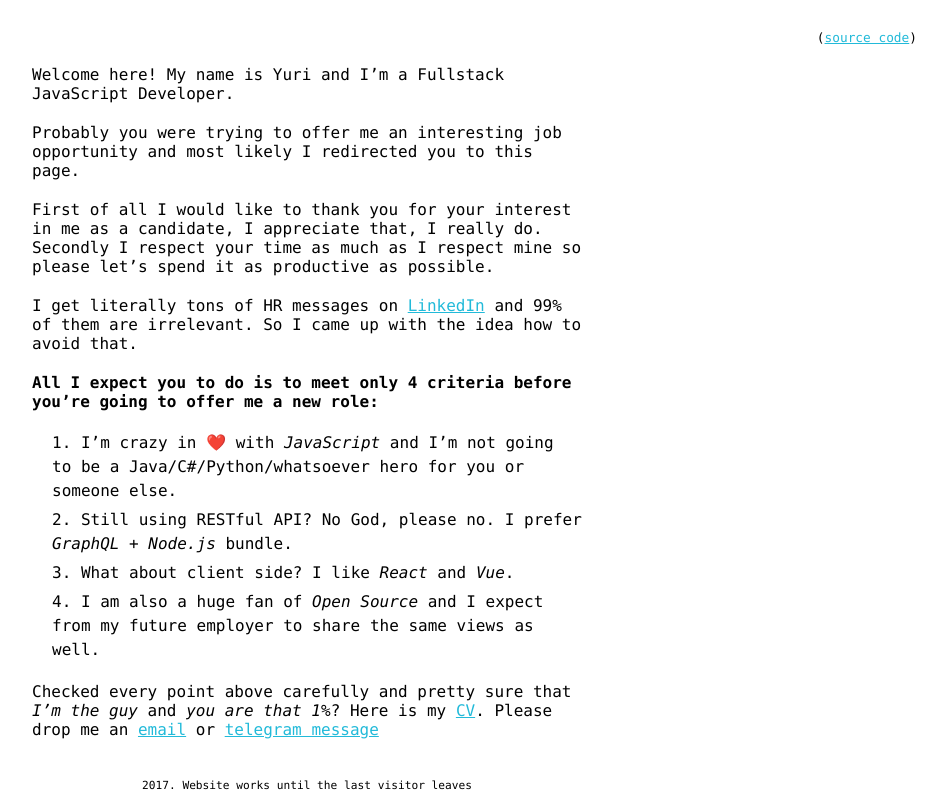
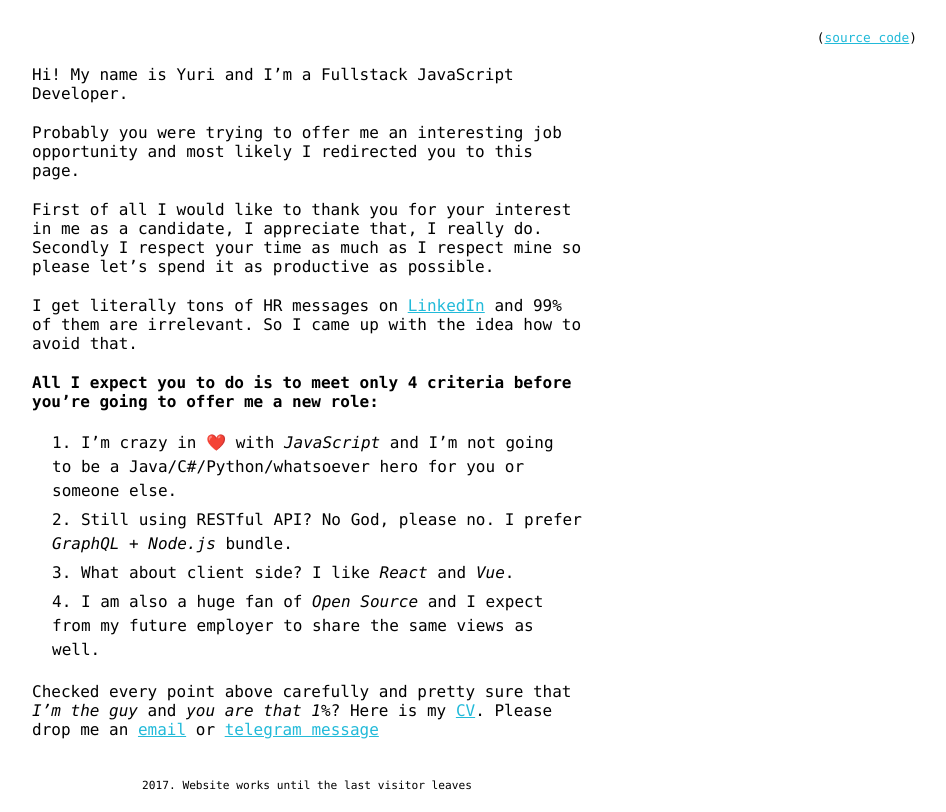
Before and after one commit to yakovlevyuri/website, a Next.js app: page /lets-play-a-game in a window 1280 px wide. Shown: the whole page, without its empty margins (333-1279 px from the left). Built offline with nearby package versions, Linux system fonts and the light colour scheme.

Commit message:
Update meta tags

```diff
--- a/package.json
+++ b/package.json
@@ -18,14 +18,14 @@
   },
   "devDependencies": {
     "babel-eslint": "^8.2.6",
-    "eslint": "^5.1.0",
+    "eslint": "^5.2.0",
     "eslint-config-prettier": "^2.9.0",
     "eslint-plugin-flowtype": "^2.50.0",
     "eslint-plugin-prettier": "^2.6.2",
     "eslint-plugin-react": "^7.10.0",
     "flow-bin": "^0.77.0",
-    "now": "^11.2.9",
-    "prettier": "^1.13.7"
+    "now": "^11.3.3",
+    "prettier": "^1.14.0"
   },
   "scripts": {
     "dev": "next",
--- a/pages/_app.js
+++ b/pages/_app.js
@@ -34,14 +34,14 @@ class Layout extends React.Component<LayoutProps> {
     return (
       <React.Fragment>
         <Meta
-          title="Yuri Yakovlev - Full Stack JavaScript Developer"
+          title="Hi, my name is Yuri and I'm a Full Stack JavaScript Developer"
           description="Yuri is a JavaScript anarchist. He doesn't move tickets in Jira
             and make mistakes in Pull Requests on purpose just to test colleagues."
           keywords="Personal website, Javascript, React.js, Redux, Apollo Client, GraphQL, Node.js"
-          ogTitle="Yuri Yakovlev - Full Stack JavaScript Developer"
+          ogTitle="Hi, my name is Yuri and I'm a Full Stack JavaScript Developer"
           ogType="website"
-          ogUrl="https://yakovlevyuri.com/"
-          ogImage="https://yakovlevyuri.com/static/images/meta.jpg"
+          ogUrl="https://mynameisyuri.com/"
+          ogImage="https://mynameisyuri.com/static/images/meta.jpg"
           ogDescription="Yuri is a JavaScript anarchist. He doesn't move tickets in Jira
             and make mistakes in Pull Requests on purpose just to test colleagues."
           viewport="width=device-width, initial-scale=1, shrink-to-fit=no"
--- a/src/components/Header.js
+++ b/src/components/Header.js
@@ -16,7 +16,8 @@ const Header = () => (
           label="source code"
           newWindow
           onClick={() => logEvent('Link', 'Clicked', 'Source code on Github')}
-        />)
+        />
+        )
       </p>
     </div>
 
--- a/src/components/hrGame/HrGame.js
+++ b/src/components/hrGame/HrGame.js
@@ -10,10 +10,7 @@ class HrGame extends Component<{}> {
   render() {
     return (
       <div>
-        <p>
-          Welcome here! My name is Yuri and I’m a Fullstack JavaScript
-          Developer.
-        </p>
+        <p>Hi! My name is Yuri and I’m a Fullstack JavaScript Developer.</p>
         <p>
           Probably you were trying to offer me an interesting job opportunity
           and most likely I redirected you to this page.
@@ -70,7 +67,8 @@ class HrGame extends Component<{}> {
             label="CV"
             newWindow
             onClick={() => logEvent('Link', 'Clicked', 'JSON CV from GamePage')}
-          />. Please drop me an{' '}
+          />
+          . Please drop me an{' '}
           <Link
             url="mailto:hr@mynameisyuri.com"
             title="Drop me an email"
--- a/src/components/info/Info.js
+++ b/src/components/info/Info.js
@@ -37,7 +37,9 @@ const Info = ({ name, position }: Props) => (
         newWindow
         onClick={() => logEvent('Link', 'Clicked', 'JSON CV')}
       />{' '}
-      format<br />or find me on{' '}
+      format
+      <br />
+      or find me on{' '}
       <Link
         url="https://cz.linkedin.com/in/yakovlevyuri"
         title="LinkedIn"
```
Also changed, not shown: 1 other file (tests, documents, lock files or other folders).
